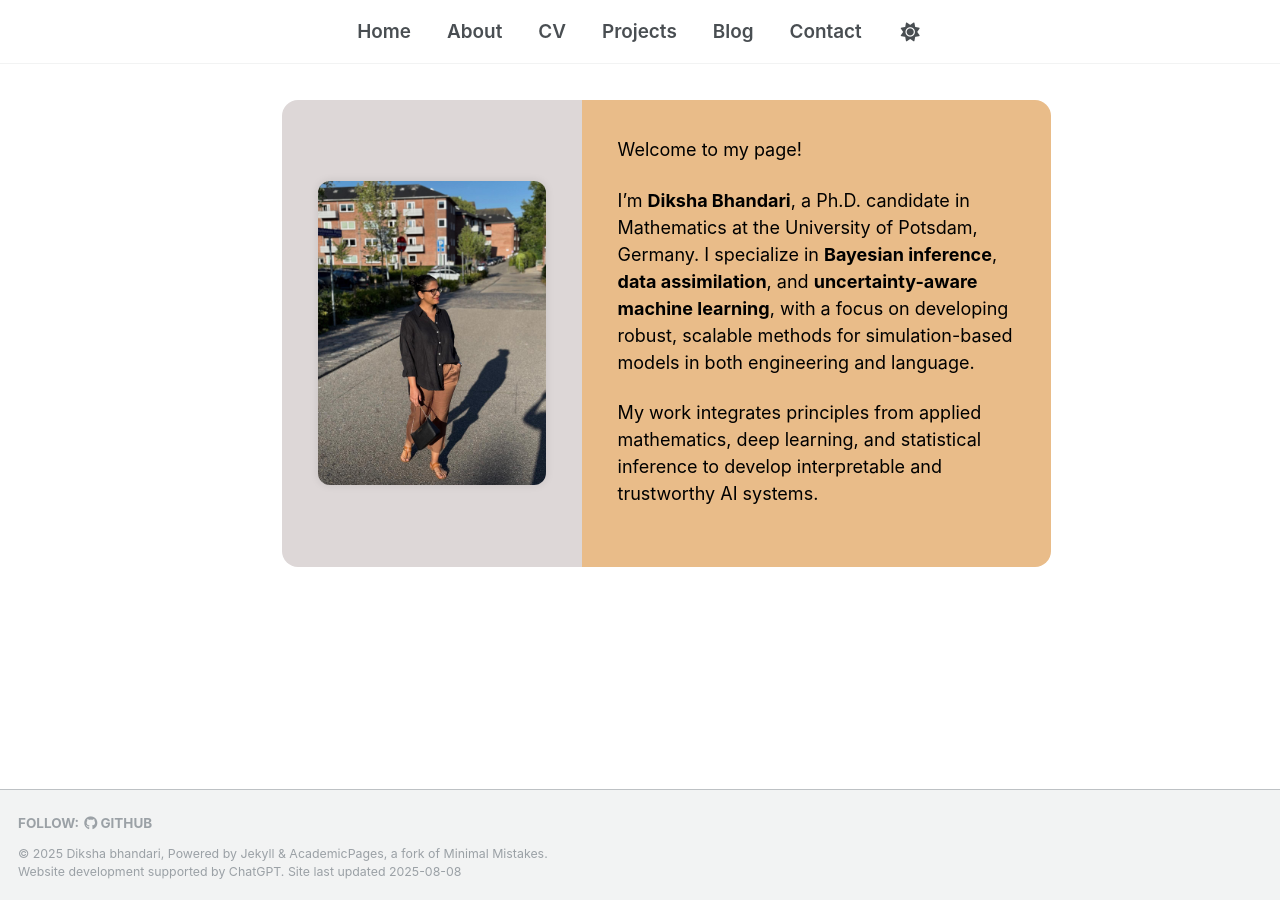
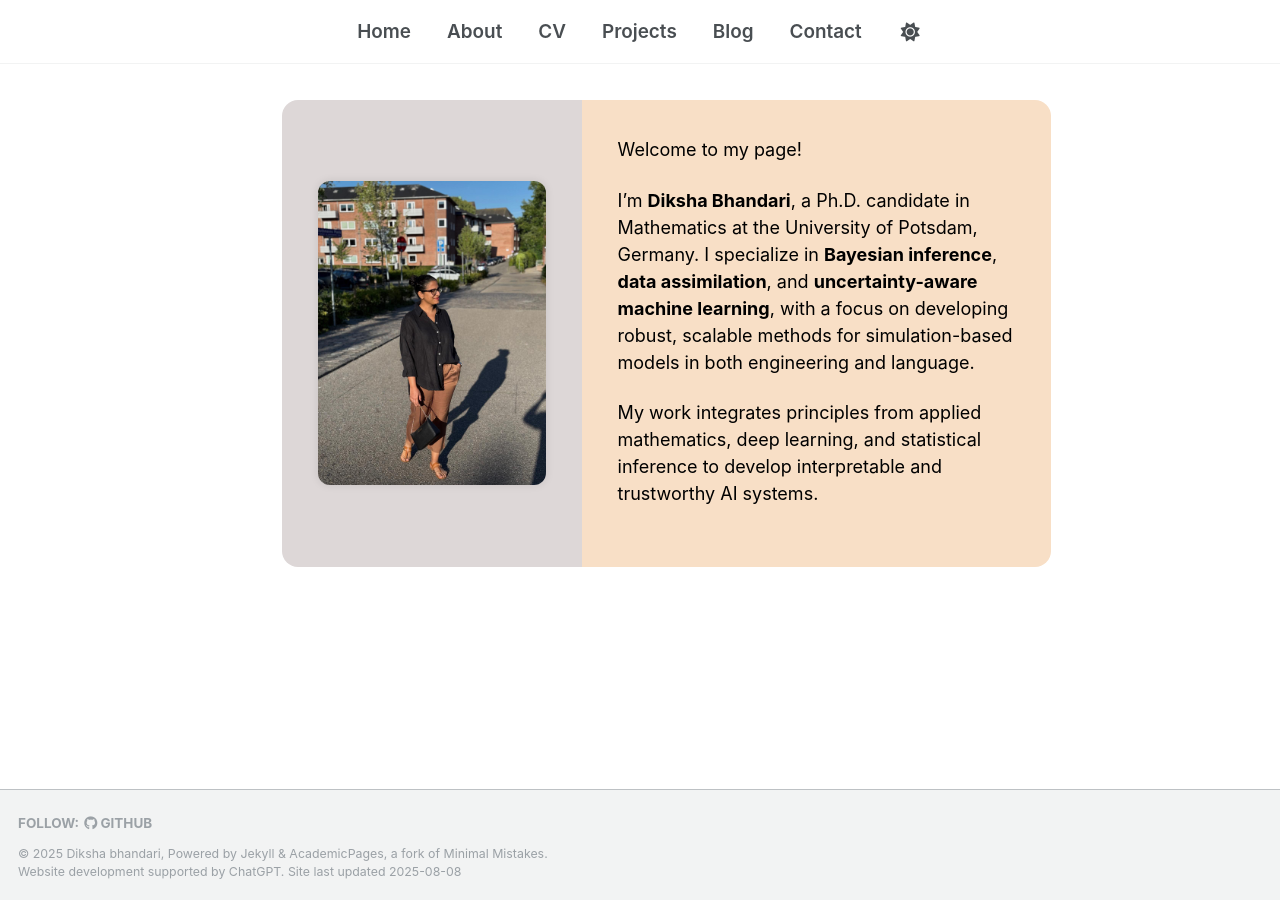
Before and after one commit to dikshab14/dikshab14.github.io, a Jekyll site: the page built from index.md, in a window 1280 px wide. Built offline with Jekyll 4.4.1, drawn with Linux system fonts in a browser that asks for light colours; a script that is not in the unit is left out.

Commit message:
profile color

```diff
--- a/_layouts/profile.html
+++ b/_layouts/profile.html
@@ -34,7 +34,7 @@ layout: default
           <div style="
             flex: 1;
             min-width: 300px;
-            background-color: #e9bc89;
+            background-color: #f8dfc6;
             padding: 2rem;
             border-top-right-radius: 16px;
             border-bottom-right-radius: 16px;
```
